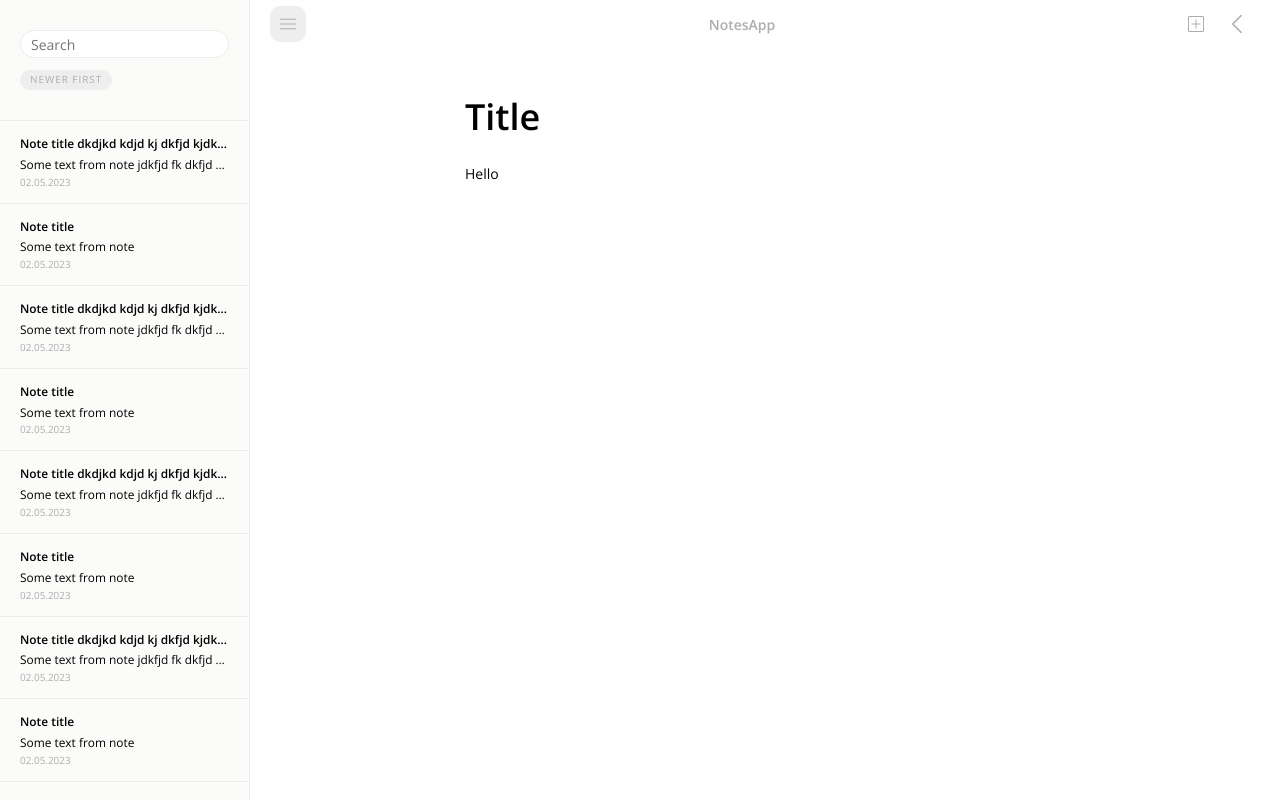
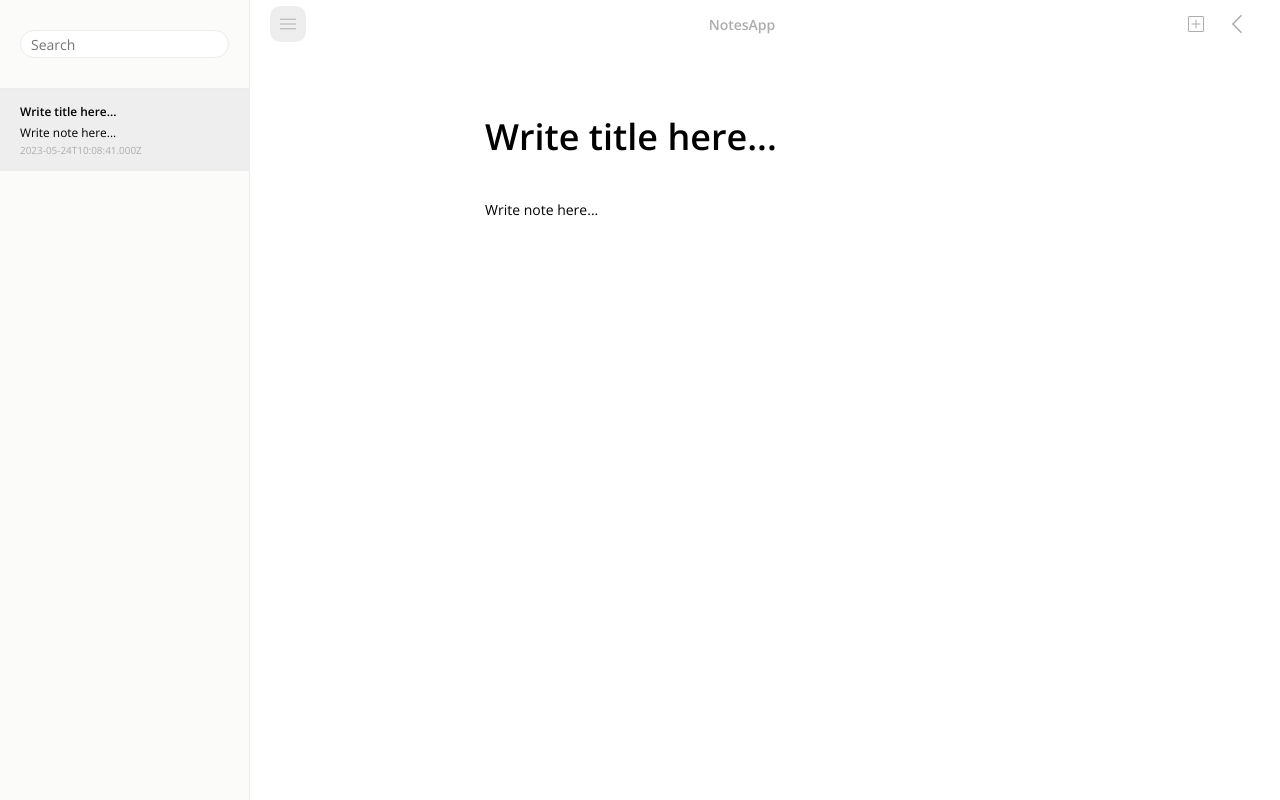
Before and after one commit to AquaIsLove/NoteApp, a plain HTML site: page index.html in a window 1280 px wide. Drawn offline with nearby package versions, Linux system fonts and the light colour scheme.

Commit message:
created NotesApi.js NotesUI.js and new fich

```diff
--- a/css/style.css
+++ b/css/style.css
@@ -113,28 +113,8 @@
   border: 1px solid var(--color-border);
   border-radius: 50px;
   padding-inline: 10px;
-  margin-bottom: 10px;
   color: var(--color-main);
   background-color: var(--bg-color-main);
-}
-
-.tag-button {
-  padding: 5px;
-  padding-inline: 10px;
-  border-radius: 10px;
-  background-color: var(--bg-color-active);
-  font-size: var(--fs-small);
-  line-height: 1em;
-  color: var(--color-light);
-  text-transform: uppercase;
-  letter-spacing: 0.1em;
-  cursor: pointer;
-  border: none;
-  transition: background-color var(--tran-1);
-}
-
-.tag-button:hover {
-  background-color: var(--bg-color-active2);
 }
 
 .note-preview {
@@ -153,6 +133,10 @@
 }
 
 .note-preview:hover {
+  background-color: var(--bg-color-active);
+}
+
+.note-preview_active {
   background-color: var(--bg-color-active);
 }
 
@@ -279,7 +263,7 @@
 }
 
 .note {
-  width: min(100% - 40px, 600px);
+  width: min(100%, 600px);
   padding-top: 48px;
   margin-inline: auto;
   overflow: auto;
@@ -289,13 +273,24 @@
   font-size: var(--fs-big);
   font-weight: var(--fw-bold);
   line-height: 3rem;
-  margin-bottom: 24px;
+  padding: 20px;
   color: var(--color-main);
+  border-radius: 10px;
+}
+
+.note__title:hover {
+  background-color: var(--bg-color-accent);
 }
 
 .note__content {
   font-size: var(--fs);
+  padding: 20px;
   font-weight: var(--fw-normal);
   line-height: 1.71rem;
   color: var(--color-main);
+  border-radius: 10px;
 }
+
+.note__content:hover {
+  background-color: var(--bg-color-accent);
+}
--- a/index.html
+++ b/index.html
@@ -20,71 +20,9 @@
     <div class="sidebar-wrapper" id="sidebar-wrapper">
       <div class="sidebar">
         <div class="search-form">
-          <input type="search" name="" id="" class="search-form__input" placeholder="Search">
-          <button class="tag-button">Newer first</button>
+          <input type="search" name="" id="search-input" class="search-form__input" placeholder="Search">
         </div>
-        <div class="notes-preview">
-          <div class="note-preview">
-            <h3 class="note-preview__title">Note title dkdjkd kdjd kj dkfjd kjdk kjk kjd d jfkd jkdf kdjf k jkdf dkfj kj dfk</h3>
-            <p class="note-preview__text">Some text from note jdkfjd fk dkfjd k kdjf dkfj djf dkjf dk djfk dfj </p>
-            <p class="note-preview__date">02.05.2023</p>
-          </div>
-          <div class="note-preview">
-            <h3 class="note-preview__title">Note title</h3>
-            <p class="note-preview__text">Some text from note</p>
-            <p class="note-preview__date">02.05.2023</p>
-          </div>
-          <div class="note-preview">
-            <h3 class="note-preview__title">Note title dkdjkd kdjd kj dkfjd kjdk kjk kjd d jfkd jkdf kdjf k jkdf dkfj kj dfk</h3>
-            <p class="note-preview__text">Some text from note jdkfjd fk dkfjd k kdjf dkfj djf dkjf dk djfk dfj </p>
-            <p class="note-preview__date">02.05.2023</p>
-          </div>
-          <div class="note-preview">
-            <h3 class="note-preview__title">Note title</h3>
-            <p class="note-preview__text">Some text from note</p>
-            <p class="note-preview__date">02.05.2023</p>
-          </div>
-          <div class="note-preview">
-            <h3 class="note-preview__title">Note title dkdjkd kdjd kj dkfjd kjdk kjk kjd d jfkd jkdf kdjf k jkdf dkfj kj dfk</h3>
-            <p class="note-preview__text">Some text from note jdkfjd fk dkfjd k kdjf dkfj djf dkjf dk djfk dfj </p>
-            <p class="note-preview__date">02.05.2023</p>
-          </div>
-          <div class="note-preview">
-            <h3 class="note-preview__title">Note title</h3>
-            <p class="note-preview__text">Some text from note</p>
-            <p class="note-preview__date">02.05.2023</p>
-          </div>
-          <div class="note-preview">
-            <h3 class="note-preview__title">Note title dkdjkd kdjd kj dkfjd kjdk kjk kjd d jfkd jkdf kdjf k jkdf dkfj kj dfk</h3>
-            <p class="note-preview__text">Some text from note jdkfjd fk dkfjd k kdjf dkfj djf dkjf dk djfk dfj </p>
-            <p class="note-preview__date">02.05.2023</p>
-          </div>
-          <div class="note-preview">
-            <h3 class="note-preview__title">Note title</h3>
-            <p class="note-preview__text">Some text from note</p>
-            <p class="note-preview__date">02.05.2023</p>
-          </div>
-          <div class="note-preview">
-            <h3 class="note-preview__title">Note title dkdjkd kdjd kj dkfjd kjdk kjk kjd d jfkd jkdf kdjf k jkdf dkfj kj dfk</h3>
-            <p class="note-preview__text">Some text from note jdkfjd fk dkfjd k kdjf dkfj djf dkjf dk djfk dfj </p>
-            <p class="note-preview__date">02.05.2023</p>
-          </div>
-          <div class="note-preview">
-            <h3 class="note-preview__title">Note title</h3>
-            <p class="note-preview__text">Some text from note</p>
-            <p class="note-preview__date">02.05.2023</p>
-          </div>
-          <div class="note-preview">
-            <h3 class="note-preview__title">Note title dkdjkd kdjd kj dkfjd kjdk kjk kjd d jfkd jkdf kdjf k jkdf dkfj kj dfk</h3>
-            <p class="note-preview__text">Some text from note jdkfjd fk dkfjd k kdjf dkfj djf dkjf dk djfk dfj </p>
-            <p class="note-preview__date">02.05.2023</p>
-          </div>
-          <div class="note-preview">
-            <h3 class="note-preview__title">Note title</h3>
-            <p class="note-preview__text">Some text from note</p>
-            <p class="note-preview__date">02.05.2023</p>
-          </div>
-        </div>
+        <div class="notes-preview" id="notes-preview"></div>
       </div>
     </div>
 
@@ -101,7 +39,7 @@
           <div class="title">NotesApp</div>
         </div>
         <div class="main-menu__right">
-          <button class="button">
+          <button class="button" id="add-note">
             <span class="material-symbols-outlined">
               add_box
             </span>
@@ -127,14 +65,12 @@
       </div>
       <div class="note-wrapper">
         <div class="note">
-          <h1 class="note__title" contenteditable="true">Title</h1>
-          <div class="note__content" contenteditable="true">Hello</div>
+          <h1 class="note__title" id="note-title" contenteditable="true"></h1>
+          <div class="note__content" id="note-content" contenteditable="true"></div>
         </div>
       </div>
     </div>
   </div>
-
-
-  <script src="./js/main.js" type="module"></script>
+  <script src="js/main.js" type="module"></script>
 </body>
 </html>
--- a/js/NotesAPI.js
+++ b/js/NotesAPI.js
@@ -1,20 +1,86 @@
 export default class NotesAPI{
+  getNotes(searchStr='') {
 
-  constructor() {
-    this.notes = this.getAllNotes();
-  }
+    searchStr = searchStr.toLowerCase();
 
-  getAllNotes(){
-    const notes = JSON.parse(localStorage.getItem('notesapp-notes')) || '[]';
+    let notes = JSON.parse(localStorage.getItem('notesapp-notes')) || [];
+
+    if (searchStr!=''){
+      notes = notes.filter(note => {
+        if (note.title.toLowerCase().search(searchStr) != -1 || note.body.toLowerCase().search(searchStr) != -1){
+          return true;
+        }
+        return false;
+      });
+    }
+
+    notes.sort((a,b) => {
+      return a.updated > b.updated ? -1:1
+    });
     return notes;
+
   }
 
   getLastId(){
-    const lastId = parseInt( localStorage.getItem('notesapp-lastId') || 0);
-    return lastId
+    const lastId = JSON.parse(localStorage.getItem('notesapp-lastId')) || 0;
+    return lastId;
   }
 
-  createNote(){
+  raiseLastId(){
+    const raisedId = this.getLastId() + 1;
+
+    localStorage.setItem('notesapp-lastId', raisedId);
+
+    return raisedId;
+  }
+
+  saveNotes(notes){
+    localStorage.setItem('notesapp-notes', JSON.stringify(notes));
+  }
+
+  createdNote(){
+    const lastId = this.raiseLastId();
+    const notes = this.getNotes();
+
+    const newNote = {
+      id: lastId,
+      title: 'Write title here...',
+      body: 'Write note here...',
+      updated: new Date()
+    };
+
+    notes.push(newNote);
+    this.saveNotes(notes);
+
+    return lastId;
+  }
+
+  findNoteIndex(notes, id){
+    for(let i = 0; i < notes.length; i++){
+      if(notes[i].id == id){
+        return i;
+      }
+    }
+    return undefined;
+  }
+
+  updateNote(noteToUpdate){
+    const notes = this.getNotes();
+    const noteIndex = this.findNoteIndex(notes, noteToUpdate.id)
+    if (noteIndex || noteIndex == 0){
+      notes[noteIndex] = noteToUpdate;
+      this.saveNotes(notes);
+    }
+  }
+
+  deleteNote(id){
+    const notes = this.getNotes();
+    const noteIndex = this.findNoteIndex(notes, id);
+
+    if (noteIndex || noteIndex == 0){
+      notes.splice(noteIndex,1);
+      this.saveNotes(notes);
+    }
 
   }
 
--- /dev/null
+++ b/js/NotesUI.js
@@ -0,0 +1,131 @@
+export default class NotesUI{
+
+  constructor(notesData, root){
+
+    this.notesData = notesData;
+    this.activeNoteId = this.notesData.getLastId() || 1;
+    this.activeNote = {};
+    this.root = root;
+
+    this.notesPreview = this.root.querySelector('#notes-preview');
+    this.addNoteBtn = this.root.querySelector('#add-note');
+    this.noteTitle = this.root.querySelector('#note-title');
+    this.noteContent = this.root.querySelector('#note-content');
+    this.searchInput = this.root.querySelector('#search-input');
+
+
+    this.addNoteBtn.addEventListener('click', ()=>{
+      this.createNote();
+    });
+
+    this.noteTitle.addEventListener('input', (e)=>{
+      e.preventDefault();
+      console.log(e);
+      if(e.inputType == 'insertParagraph'){
+        this.noteContent.focus();
+      }
+      this.updatedNote();
+    });
+
+    this.noteContent.addEventListener('input', ()=>{
+      this.updatedNote();
+    });
+
+    this.searchInput.addEventListener('input', ()=>{
+      this.initUI();
+    })
+
+    this.initUI();
+
+  }
+
+  initUI(){
+    this.renderListNotes();
+    this.renderNote();
+  }
+
+  initListNotesItem(id,title,body,updated){
+    let active = '';
+
+    if (id == this.activeNoteId){
+      active = 'note-preview_active';
+    }
+
+    const note =
+      `<div class='note-preview ${active}' data-note-id=${id}>
+        <h3 class='note-preview__title'>${title}</h3>
+        <p class='note-preview__text'>${body}</p>
+        <p class='note-preview__date'>${updated}</p>
+      </div>`;
+
+    return note;
+
+  }
+
+  initListNotes(){
+    let notesList = '';
+    const searchStr = this.searchInput.value;
+
+    let notes = this.notesData.getNotes(searchStr);
+
+    if(notes.length == 0 && searchStr == ''){
+      this.notesData.createdNote();
+      notes = this.notesData.getNotes();
+    }
+
+    notes.forEach(note => {
+      notesList += this.initListNotesItem(note.id,note.title,note.body, note.updated);
+      if (note.id == this.activeNoteId){
+        this.activeNote = note;
+      }
+
+    });
+
+    return notesList;
+  }
+
+  renderListNotes(){
+    this.notesPreview.innerHTML = this.initListNotes();
+
+    const notesList = this.root.querySelectorAll('.note-preview');
+    notesList.forEach(noteBtn => {
+      noteBtn.addEventListener('click', ()=>{
+        this.noteBtnClick(noteBtn);
+      })
+    });
+
+  }
+
+  noteBtnClick(button){
+    this.activeNoteId = button.dataset.noteId;
+    this.renderListNotes();
+    this.renderNote();
+  }
+
+  renderNote(){
+    this.noteTitle.innerHTML = this.activeNote.title;
+    this.noteContent.innerHTML = this.activeNote.body;
+  }
+
+  createNote(){
+    const createdNoteId = this.notesData.createdNote();
+    this.activeNoteId = createdNoteId;
+
+    this.renderListNotes();
+    this.renderNote();
+
+  }
+
+  updatedNote(){
+    const newNote = {
+      id: this.activeNote.id,
+      title: this.noteTitle.innerHTML,
+      body: this.noteContent.innerHTML,
+      updated: new Date()
+    }
+
+    this.notesData.updateNote(newNote);
+    this.renderListNotes();
+  }
+
+}
--- a/js/main.js
+++ b/js/main.js
@@ -1,8 +1,11 @@
-import NotesAPI from './NotesAPI.js'
+import NotesAPI from "./NotesAPI.js"
+import NotesUI from "./NotesUI.js"
+
 
 window.addEventListener("load", main);
 
 function main() {
+
 
   const themeBtn = document.getElementById("theme-btn");
   const page = document.getElementById("page");
@@ -11,25 +14,24 @@ function main() {
   const subMenuBtn = document.getElementById("main-menu-additional-btn");
   const subMenuBtnIcon = document.getElementById("main-menu-additional-btn-icon");
   const subMenu = document.getElementById("main-menu-additional");
+  const notesPreview = document.getElementById("notes-preview");
 
+  const notesData = new NotesAPI();
+  const app = new NotesUI(notesData, page);
 
-  themeBtn.addEventListener("click", ()=>{
+  themeBtn.addEventListener("click", ()=> {
     page.classList.toggle('page_dark');
   });
 
-  menuBtn.addEventListener("click", ()=>{
+  menuBtn.addEventListener("click", ()=> {
     sidebar.classList.toggle('sidebar-wrapper_hidden');
     menuBtn.classList.toggle('button_active');
   });
 
-  subMenuBtn.addEventListener("click", ()=>{
+  subMenuBtn.addEventListener("click", ()=> {
     subMenu.classList.toggle("main-menu-additional_visible");
     subMenuBtn.classList.toggle("button_active");
     subMenuBtnIcon.classList.toggle("main-menu-additional-btn-icon_active");
   });
 
-
-
-  const notesData = new NotesAPI();
-  console.log(notesData.notes)
 }
```
